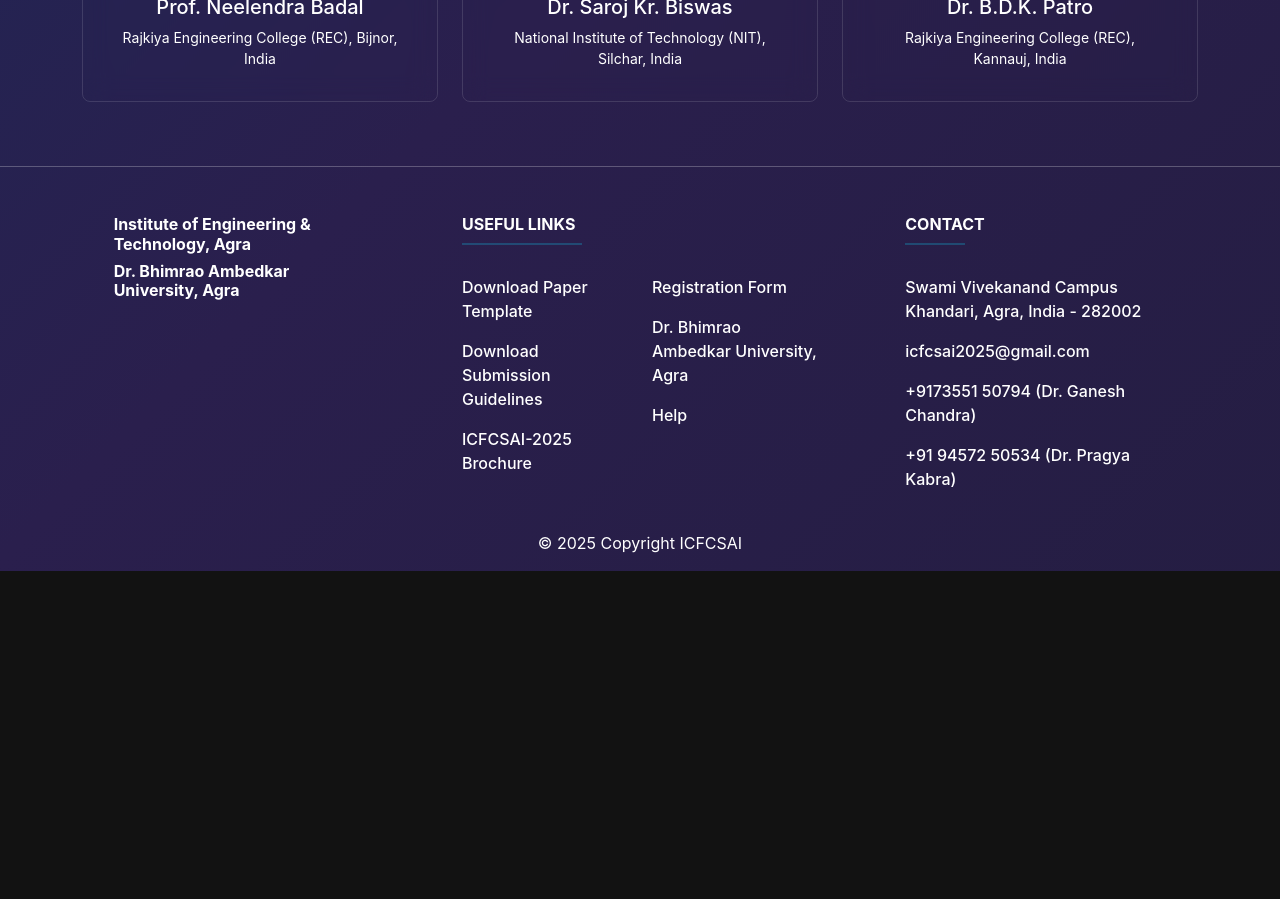
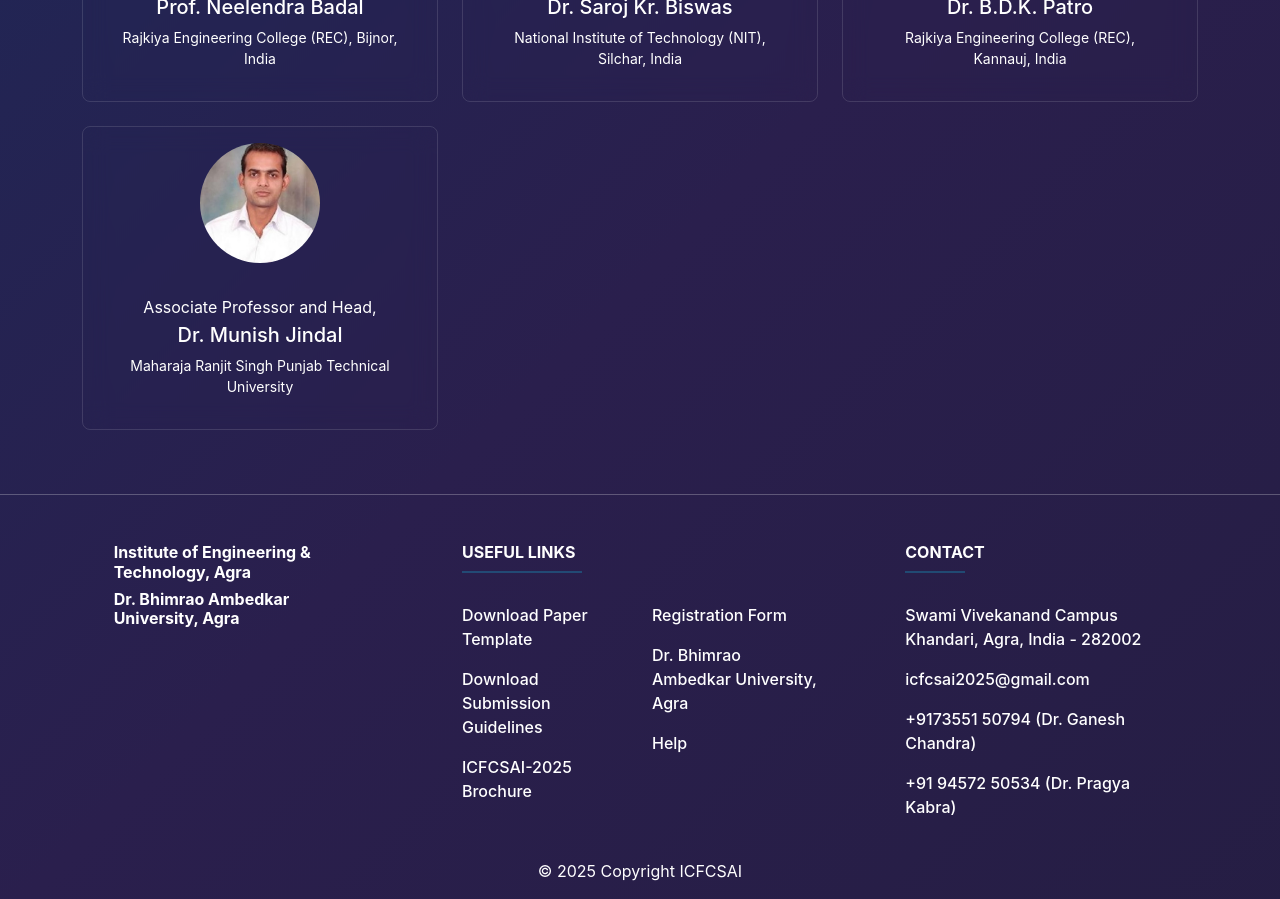
Before and after one commit to kamalexe/iet-confrence, a React (Vite) app: page /speakers in a window 1280 px wide. Shown: the part 1100-1999 px from the top of the page. Before the commit the page ends 1671 px from the top, so only its background shows below. Built offline with nearby package versions, Linux system fonts and the light colour scheme.

Commit message:
add Dr. Munish Jindal

```diff
--- a/src/screens/SpeakersScreen.jsx
+++ b/src/screens/SpeakersScreen.jsx
@@ -55,6 +55,11 @@
     role: 'Associate Professor',
     image: '/speakers/Dr. B.D.K. Patro.jpg',
     designation: 'Rajkiya Engineering College (REC), Kannauj, India',
+  },  {
+    name: 'Dr. Munish Jindal',
+    role: 'Associate Professor and Head,',
+    image: '/speakers/Dr. Munish Jindal.jpeg',
+    designation: 'Maharaja Ranjit Singh Punjab Technical University',
   },
 ];
 
```
Also changed, not shown: public/speakers/Dr. Munish Jindal.jpeg (added).
